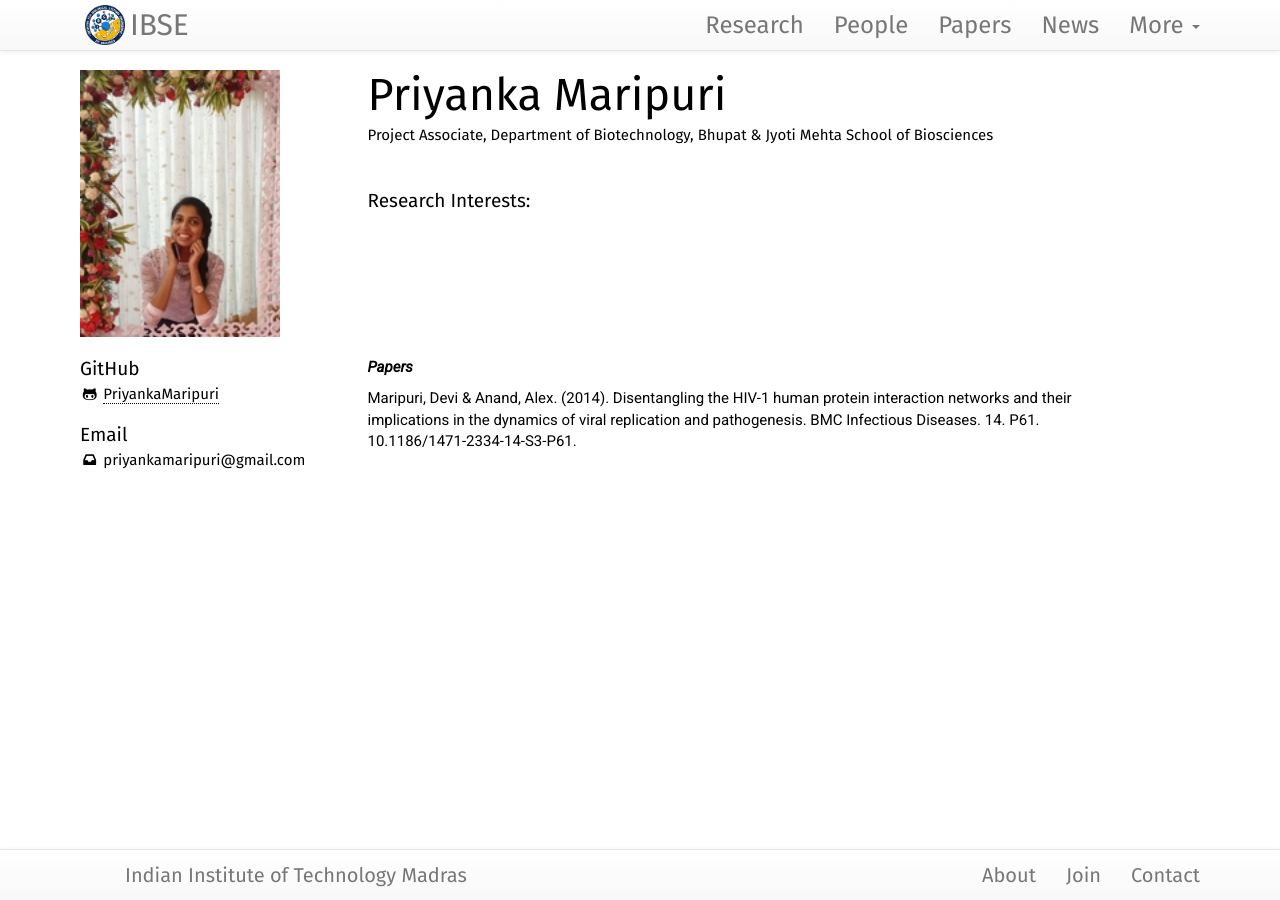
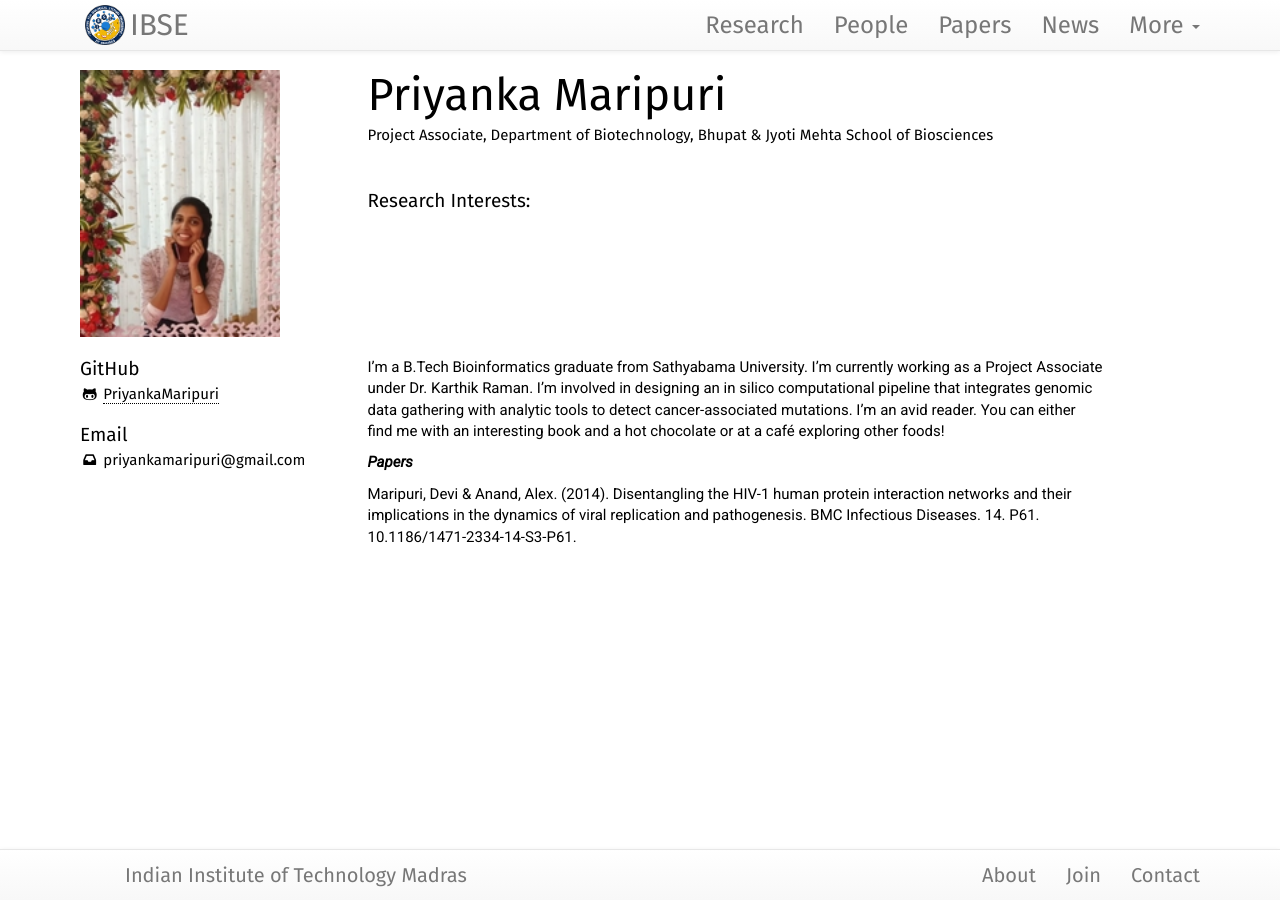
Before and after one commit to philge/ibse-iitm.github.io, a Jekyll site: the page built from team/_posts/2018-03-12-Priyanka-Maripuri.md, in a window 1280 px wide. Built offline with Jekyll 4.4.1, drawn with Linux system fonts in a browser that asks for light colours; nearby versions of some CDN libraries.

Commit message:
Update 2018-03-12-Priyanka-Maripuri.md

```diff
--- a/team/_posts/2018-03-12-Priyanka-Maripuri.md
+++ b/team/_posts/2018-03-12-Priyanka-Maripuri.md
@@ -13,6 +13,8 @@ twitter:
 alum: false
 ---
 
+I'm a B.Tech Bioinformatics graduate from Sathyabama University. I'm currently working as a Project Associate under Dr. Karthik Raman. I'm involved in designing an in silico computational pipeline that integrates genomic data gathering with analytic tools to detect cancer-associated mutations. I'm an avid reader. You can either find me with an interesting book and a hot chocolate or at a café exploring other foods!
+
 <em><strong>Papers</strong></em>
 
 Maripuri, Devi & Anand, Alex. (2014). Disentangling the HIV-1 human protein interaction networks and their implications in the dynamics of viral replication and pathogenesis. BMC Infectious Diseases. 14. P61. 10.1186/1471-2334-14-S3-P61.
```
